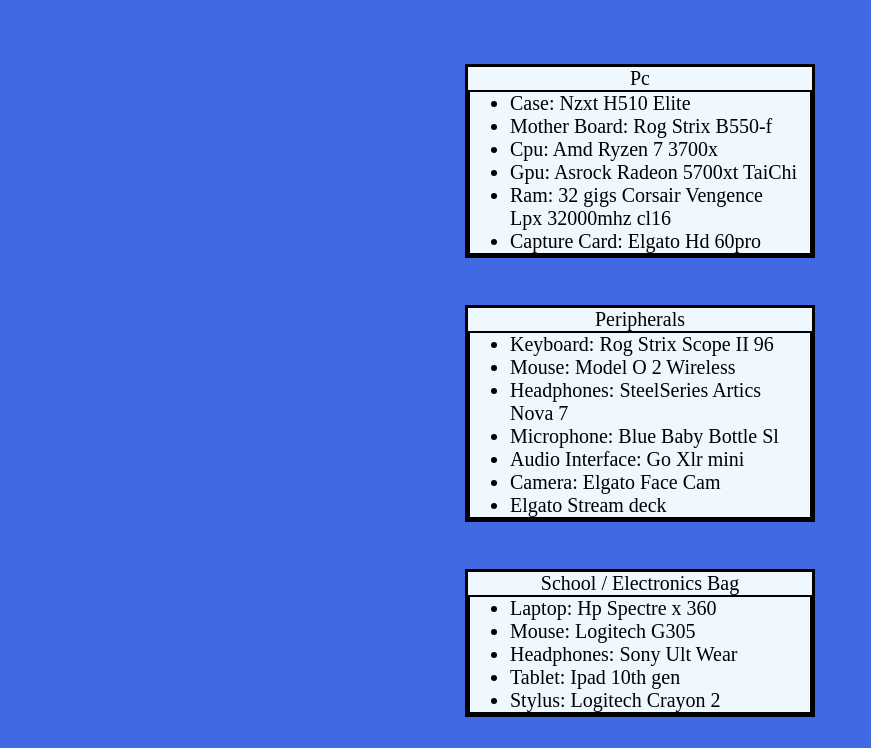
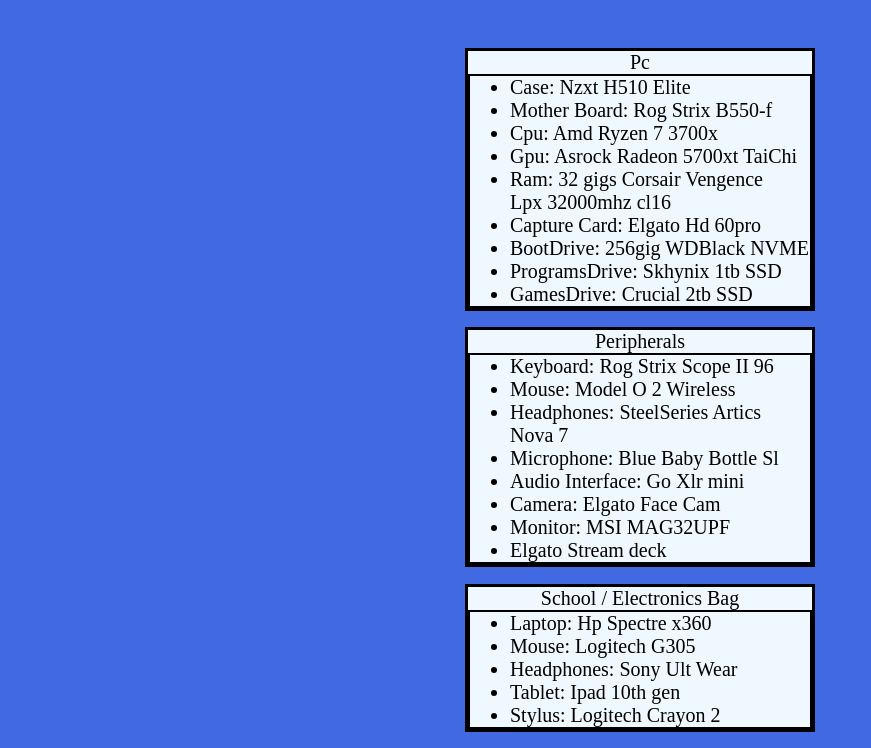
Before and after one commit to Alexdoesvoices/Alexdoesvoices-site, a plain HTML site: page Equpment.html in a window 1280 px wide. Shown: the part 151-899 px from the top of the page, without its empty margins (0-871 px from the left). Drawn offline with Linux system fonts and the light colour scheme.

Commit message:
Update 8/29/2024

```diff
--- a/Equpment.html
+++ b/Equpment.html
@@ -26,6 +26,9 @@
 <li>Gpu: Asrock Radeon 5700xt TaiChi</li>
 <li>Ram: 32 gigs Corsair Vengence <br> Lpx 32000mhz cl16</li>
 <li>Capture Card: Elgato Hd 60pro</li>
+<li>BootDrive: 256gig WDBlack NVME</li>
+<li>ProgramsDrive: Skhynix 1tb SSD</li>
+<li>GamesDrive: Crucial 2tb SSD</li>
  </ul>
    </div>
 
@@ -38,6 +41,7 @@
 <li>Microphone: Blue Baby Bottle Sl</li>
 <li>Audio Interface: Go Xlr mini</li>
 <li>Camera: Elgato Face Cam</li>
+<li>Monitor: MSI MAG32UPF</li>
 <li>Elgato Stream deck</li>
  </ul>
    </div>
@@ -46,7 +50,7 @@
    <div class="borderer" style="background-color: aliceblue; font-size: 20px; margin: auto; border: solid; text-align: center; position: relative; ;">
     School / Electronics Bag
  <ul class="borderer" style="margin: auto; width: 300px; border: 2px solid; text-align: justify;">
-<li>Laptop: Hp Spectre x 360</li>
+<li>Laptop: Hp Spectre x360</li>
 <li>Mouse: Logitech G305</li>
 <li>Headphones: Sony Ult Wear</li>
 <li>Tablet: Ipad 10th gen</li>
```
Also changed, not shown: aboutme.html (+1 -1 lines).
